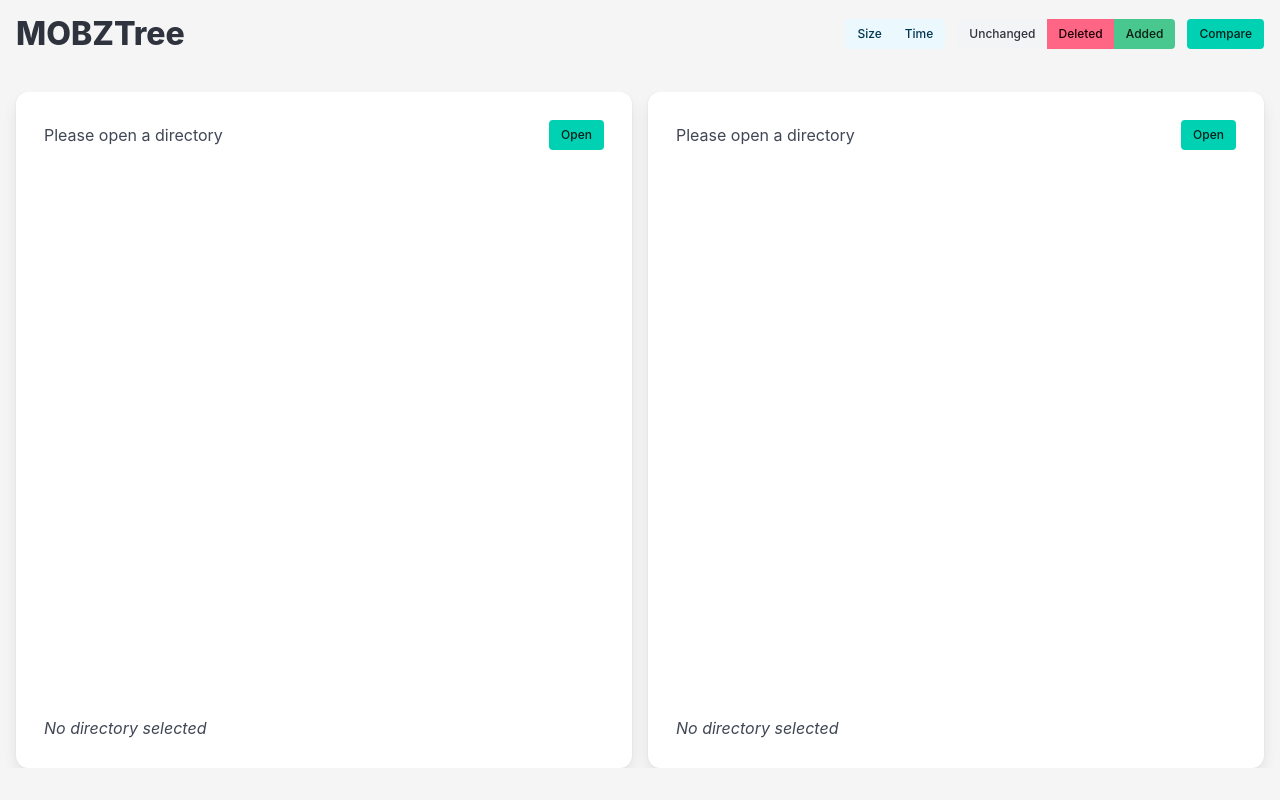
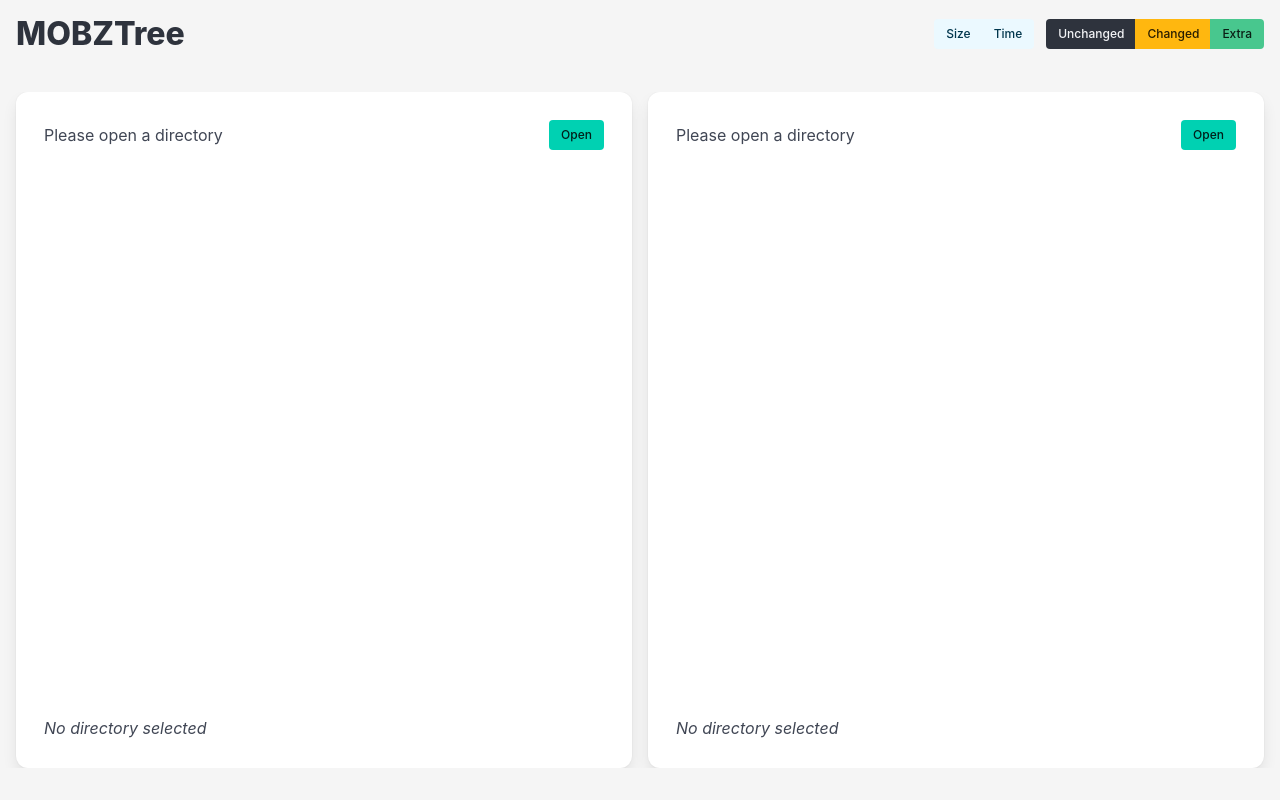
Before and after one commit to mobzystems/MOBZTree, a React (Vite) app: page / in a window 1280 px wide. Built offline with nearby package versions, Linux system fonts and the light colour scheme.

Commit message:
Refactored compare, renamed states

```diff
--- a/src/App.tsx
+++ b/src/App.tsx
@@ -12,8 +12,8 @@ export default function App() {
   const [compareTime, setCompareTime] = useState(false);
 
   const [showUnchanged, setShowUnchanged] = useState(true);
-  const [showAdded, setShowAdded] = useState(true);
-  const [showDeleted, setShowDeleted] = useState(true);
+  const [showChanged, setShowChanged] = useState(true);
+  const [showExtra, setShowExtra] = useState(true);
 
   const diff = useMemo(() => {
     if (leftTree !== undefined && rightTree !== undefined)
@@ -24,8 +24,8 @@ export default function App() {
 
   const filterOptions: FilterOptions = {
     showUnchanged: showUnchanged,
-    showDeleted: showDeleted,
-    showAdded: showAdded,
+    showChanged: showChanged,
+    showExtra: showExtra,
     compareSize: compareSize,
     compareTime: compareTime
   }
@@ -47,16 +47,16 @@ export default function App() {
         </div>
         <div className="level-item">
           <div className="buttons are-small has-addons">
-            <button className={`button is-light ${!showUnchanged ? "is-dark" : ""}`} onClick={() => setShowUnchanged(!showUnchanged)} title="Show/Hide unchanged files">Unchanged</button>
-            <button className={`button is-danger ${!showDeleted ? "is-dark" : ""}`} onClick={() => setShowDeleted(!showDeleted)} title="Show/Hide deleted files">Deleted</button>
-            <button className={`button is-success ${!showAdded ? "is-dark" : ""}`} onClick={() => setShowAdded(!showAdded)} title="Show/Hide added files">Added</button>
+            <button className={`button ${!showUnchanged ? "is-light" : "is-dark"}`} onClick={() => setShowUnchanged(!showUnchanged)} title="Show/Hide unchanged files">Unchanged</button>
+            <button className={`button is-warning ${!showChanged ? "is-light" : ""}`} onClick={() => setShowChanged(!showChanged)} title="Show/Hide changed files">Changed</button>
+            <button className={`button is-success ${!showExtra ? "is-light" : ""}`} onClick={() => setShowExtra(!showExtra)} title="Show/Hide extra files">Extra</button>
           </div>
         </div>
-        <div className="level-item">
+        {/* <div className="level-item">
           <div className="buttons are-small">
             <button className="button is-primary" onClick={() => alert(`${leftTree?.rootPath} / ${rightTree?.rootPath}`)}>Compare</button>
           </div>
-        </div>
+        </div> */}
       </div>
     </div>
     <div className="main">
--- a/src/FilePanel.tsx
+++ b/src/FilePanel.tsx
@@ -37,8 +37,8 @@ const requestedPathState = (path: string): LoadingState => ({ state: "loading",
 
 export interface FilterOptions {
   showUnchanged: boolean;
-  showDeleted: boolean;
-  showAdded: boolean;
+  showChanged: boolean;
+  showExtra: boolean;
   compareSize: boolean;
   compareTime: boolean
 }
@@ -152,9 +152,9 @@ function DirectoryItem(props: {
   if (text !== undefined) {
     if (text === "unchanged" && props.options.showUnchanged === false)
       return undefined;
-    if (text === "deleted" && props.options.showDeleted == false)
+    if (text === "changed" && props.options.showChanged == false)
       return undefined;
-    if (text === "added" && props.options.showAdded == false)
+    if (text === "extra" && props.options.showExtra == false)
       return undefined;
   }
 
@@ -204,9 +204,9 @@ function FileItem(props: {
     // Suppress showing files that were filtered out
     if (text === "unchanged" && props.options.showUnchanged === false)
       return undefined;
-    if (text === "deleted" && props.options.showDeleted == false)
+    if (text === "changed" && props.options.showChanged == false)
       return undefined;
-    if (text === "added" && props.options.showAdded == false)
+    if (text === "extra" && props.options.showExtra == false)
       return undefined;
   }
 
--- a/src/FileTree.ts
+++ b/src/FileTree.ts
@@ -61,7 +61,7 @@ export class TreeDirectory extends DiskItem {
     const files = entries.filter(file => !file.is_directory);
     const directories = entries?.filter(file => file.is_directory);
 
-    this.files = files.map(file => new TreeFile(file.name, file.size, file.time_modified));
+    this.files = files.map(file => new TreeFile(file.name, file.size, file.time_modified)).sort((f1, f2) => f1.name.localeCompare(f2.name));
     this.directories = [];
     for (const dir of directories) {
       const directory = new TreeDirectory(this, dir.name, dir.time_modified);
@@ -73,6 +73,7 @@ export class TreeDirectory extends DiskItem {
         console.error(`Skipping directory ${directory.name} because ${e.toString()}`)
       }
     }
+    this.directories.sort((d1, d2) => d1.name.localeCompare(d2.name));
   }
 }
 
--- a/src/TreeDiff.ts
+++ b/src/TreeDiff.ts
@@ -2,7 +2,7 @@ import { FileTree, TreeDirectory } from "./FileTree";
 import * as Path from '@tauri-apps/api/path';
 
 // The result of a comparison of two items cen be one of these
-export type DiffType = "unchanged" | "changed" | "deleted" | "added" | "???";
+export type DiffType = "unchanged" | "changed" | "extra" | "???";
 
 export class TreeDiff {
   public diffMap = new Map<string, [DiffType, string]>();
@@ -17,11 +17,11 @@ export class TreeDiff {
 
     // Item appears in left tree only
     if (leftItem !== undefined && rightItem === undefined)
-      return ["deleted", "is-danger"];
+      return ["extra", "is-success"];
 
     // Right tree only
     else if (leftItem === undefined && rightItem !== undefined)
-      return ["added", "is-success"];
+      return ["extra", "is-success"];
 
     // Both items are undefined - that's an error
     else if (leftItem === undefined && rightItem === undefined)
@@ -49,7 +49,7 @@ export class TreeDiff {
         return ["unchanged", "is-light"];
       } else
         // One file, one directory
-        return ["added", "is-success"];
+        return ["extra", "is-success"];
       // else if (leftItem.modifiedTime < rightItem.modifiedTime)
       //   return ["older", "is-light"];
       // else
@@ -63,8 +63,7 @@ export class TreeDiff {
     // First loop over all our own files, counting states
     let unchangedCount = 0;
     let changedCount = 0;
-    let addedCount = 0;
-    let deletedCount = 0;
+    let extraCount = 0;
 
     for (let file of directory.files) {
       const relativePath = tree.relativePath(directory.fullPath + Path.sep() + file.name);
@@ -72,17 +71,14 @@ export class TreeDiff {
         const state = this.getState(relativePath, compareSize, compareTime);
         diffs.set(relativePath, state);
         switch (state[0]) {
-          case "added":
-            addedCount++;
-            break;
-          case "deleted":
-            deletedCount++;
+          case "unchanged":
+            unchangedCount++;
             break;
           case "changed":
             changedCount++;
             break;
-          case "unchanged":
-            unchangedCount++;
+          case "extra":
+            extraCount++;
             break;
           case "???":
             break;
@@ -94,25 +90,24 @@ export class TreeDiff {
     for (let dir of directory.directories) {
       const relativePath = tree.relativePath(dir.fullPath);
       if (!diffs.has(relativePath)) {
-        const [added, deleted, changed, unchanged] = this.processDir(diffs, dir, tree, otherTree, compareSize, compareTime);
-        // Get the state of the directory fist. Itmight be addded of deleted!
+        const [unchanged, changed, extra] = this.processDir(diffs, dir, tree, otherTree, compareSize, compareTime);
+        // Get the state of the directory first. It might be extra!
         let state = this.getState(relativePath, false, false);
         // Amend the state it is was unchanged - i.e. the directory exists on both sides:
         if (state[0] === "unchanged")
-          state = (added + deleted + changed == 0)
+          state = (changed + extra == 0)
             ? ["unchanged", "is-light"]
             : ["changed", "is-warning"];
 
         // Register this directory
         diffs.set(relativePath, state);
 
-        addedCount += added;
-        deletedCount += deleted;
+        extraCount += extra;
         changedCount += changed;
         unchangedCount += unchanged;
       }
     }
-    return [addedCount, deletedCount, changedCount, unchangedCount];
+    return [unchangedCount, changedCount, extraCount];
   }
 
   /**
```
